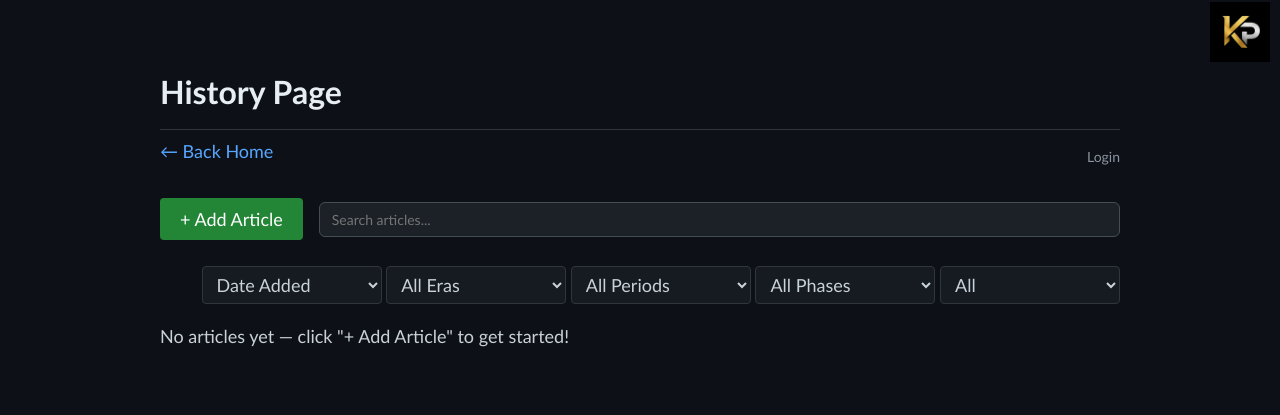
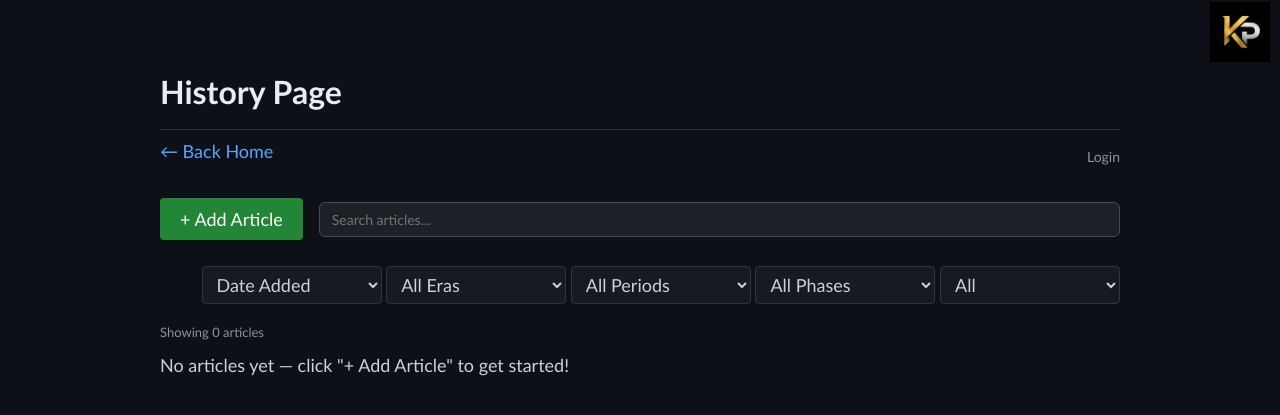
Before and after one commit to kp321-user/KP-Homepage, a Flask app: page /history in a window 1280 px wide. Shown: the top 415 px of the page. Run offline with Flask 3, Linux system fonts and the light colour scheme; data that the repository does not hold is empty; some libraries are stand-ins or nearby versions.

Commit message:
add live article count to history page that updates with filters and search
Co-Authored-By: Claude Sonnet 4.6 <noreply@anthropic.com>

```diff
--- a/templates/history.html
+++ b/templates/history.html
@@ -94,6 +94,10 @@
   {% endif %}
 </form>
 
+  <p id="article-count" style="font-size: 13px; color: #8b949e; margin-top: 4px; margin-bottom: 8px;">
+    Showing {{ history_pages|length }} article{{ 's' if history_pages|length != 1 else '' }}
+  </p>
+
   {% if history_pages %}
     <div class="link-list">
       {% for page in history_pages %}
@@ -142,10 +146,14 @@
   <script>
     function filterArticles() {
       const query = document.getElementById("search-bar").value.toLowerCase();
+      let visible = 0;
       document.querySelectorAll(".link-item").forEach(item => {
-        const text = item.querySelector(".link-title").textContent.toLowerCase();
-        item.style.display = text.includes(query) ? "" : "none";
+        const matches = item.querySelector(".link-title").textContent.toLowerCase().includes(query);
+        item.style.display = matches ? "" : "none";
+        if (matches) visible++;
       });
+      document.getElementById("article-count").textContent =
+        `Showing ${visible} ${visible === 1 ? "article" : "articles"}`;
     }
 
     function toggleMenu(event, btn) {
```
